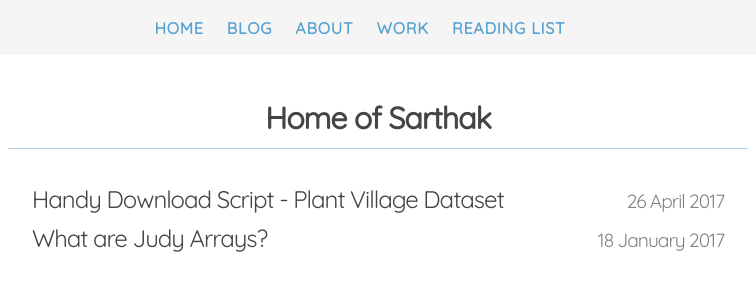
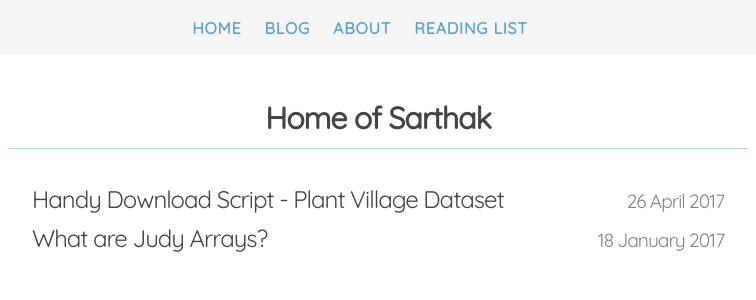
Before and after one commit to lprimeroo/saruftw.github.io.old, a Jekyll site: the page built from index.html, in a window 1280 px wide. Shown: the top 300 px of the page, without its empty margins (262-1018 px from the left). Built offline with Jekyll 4.4.1, drawn with Linux system fonts in a browser that asks for light colours; nearby versions of some CDN libraries.

Commit message:
Update _config.yml

```diff
--- a/_config.yml
+++ b/_config.yml
@@ -19,9 +19,6 @@ links:
   - name:         About
     url:          /about
     external:     false
-  - name:         Work
-    url:          /work
-    external:     false
   - name:         Reading List
     url:          /readinglist
     external:     false
```
